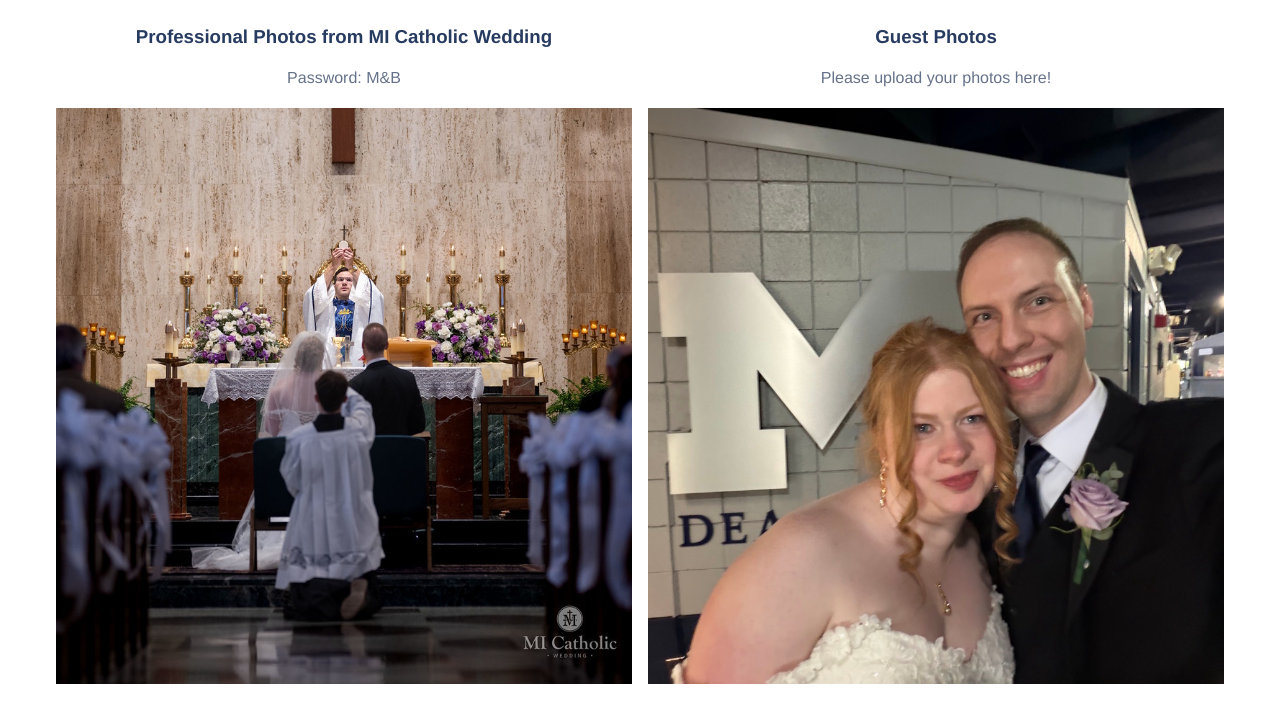
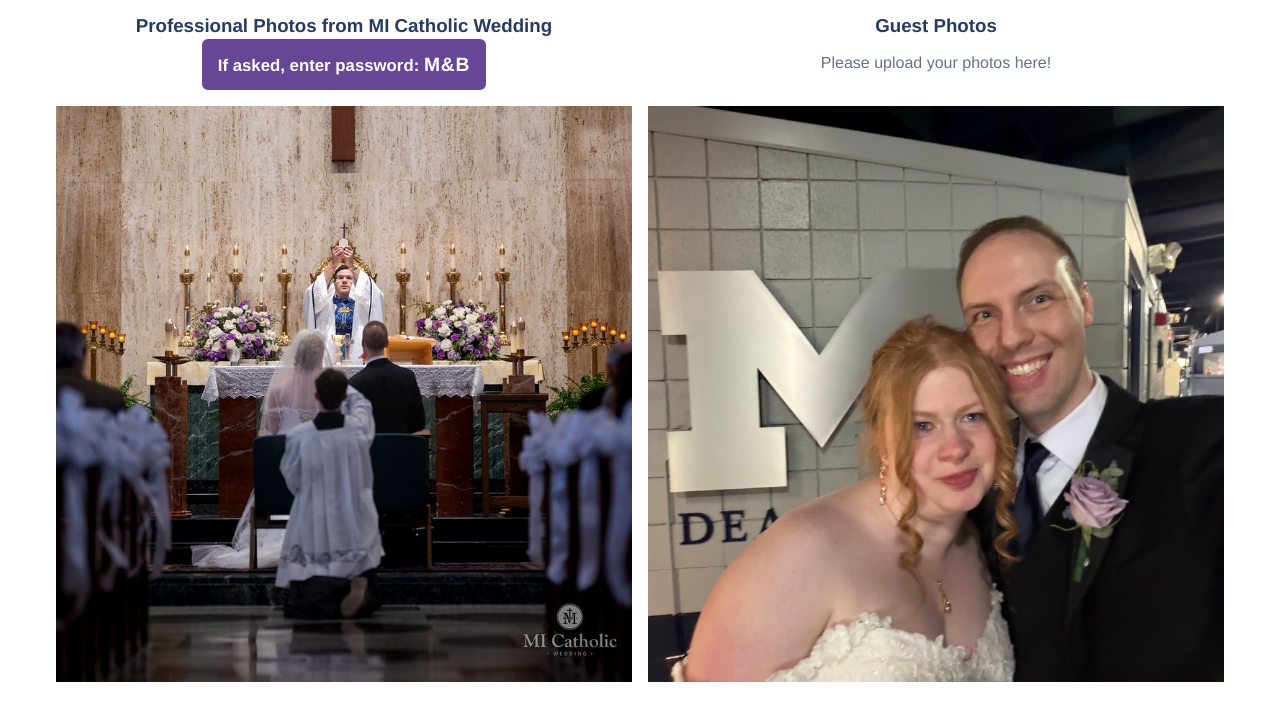
Before and after one commit to EpicWolverine/wedding_redirect, a plain HTML site: page photos.html in a window 1280 px wide. Shown: the part 73-800 px from the top of the page. Drawn offline with Linux system fonts and the light colour scheme.

Commit message:
Make photo gallary password more visible

```diff
--- a/photos.html
+++ b/photos.html
@@ -30,25 +30,61 @@
         box-sizing: border-box;
     }
 
+    .gallery section,
+    .gallery a {
+        height: 100%;
+    }
+
+    .gallery a {
+        display: flex;
+        flex-direction: column;
+        align-items: center;
+        color: var(--blue-link);
+        text-decoration: none;
+    }
+
     .gallery img {
         display: block;
         width: 100%;
         height: auto;
-    }
-
-    .gallery a {
-        display: block;
-        color: var(--blue-link);
-        text-decoration: none;
+        margin-top: auto;
     }
 
     .gallery h3 {
         color: var(--blue-ink);
+        margin: 0.5rem 0 0.15rem;
     }
 
     .gallery h4 {
         color: var(--muted-ink);
         font-weight: 400;
+        margin: 0 0 1rem;
+    }
+
+    .gallery .gallery-subtitle {
+        display: flex;
+        align-items: center;
+        justify-content: center;
+        min-height: 3rem;
+        width: fit-content;
+        box-sizing: border-box;
+    }
+
+    .gallery .password-required {
+        margin: 0 0 1rem;
+        padding: 0.65rem 0.85rem;
+        border: 2px solid var(--purple-accent);
+        border-radius: 6px;
+        color: #fff;
+        background: var(--purple-accent);
+        font-size: 1.05rem;
+        font-weight: 700;
+        line-height: 1.35;
+    }
+
+    .password-required strong {
+        font-size: 1.15em;
+        letter-spacing: 0.04em;
     }
 
     .gallery a:hover h3 {
@@ -68,6 +104,10 @@
         .gallery {
             grid-template-columns: 1fr;
         }
+
+        .gallery .gallery-subtitle {
+            min-height: 0;
+        }
     }
 </style>
 <body>
@@ -76,14 +116,14 @@
         <section>
             <a href="https://timfullerphotography.smugmug.com/Weddings/Weddings/Megan-Brendan/n-TnrptS">
                 <h3>Professional Photos from MI Catholic Wedding</h3>
-                <h4>Password: M&B</h4>
+                <h4 class="password-required">If asked, enter password: <strong>M&amp;B</strong></h4>
                 <img src="TF3_0978-X3.jpg" alt="Professional wedding photo of the consecration">
             </a>
         </section>
         <section>
             <a href="https://photos.app.goo.gl/SAzD3uZnC5PtacY57">
                 <h3>Guest Photos</h3>
-                <h4>Please upload your photos here!</h4>
+                <h4 class="gallery-subtitle">Please upload your photos here!</h4>
                 <img src="IMG_4447.jpg" alt="Selfie at the UM-Dearborn Fieldhouse">
             </a>
         </section>
```
